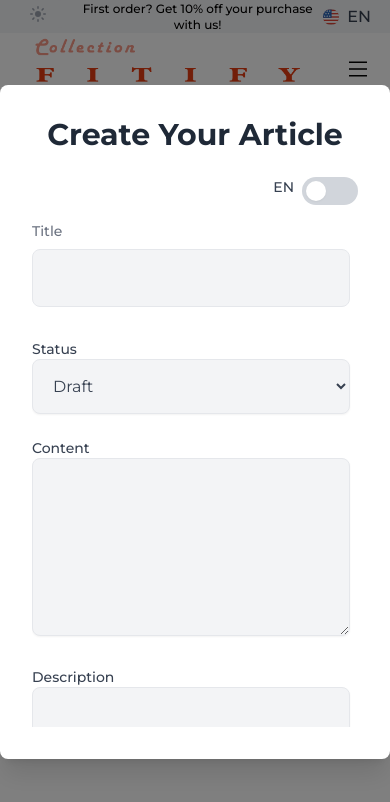
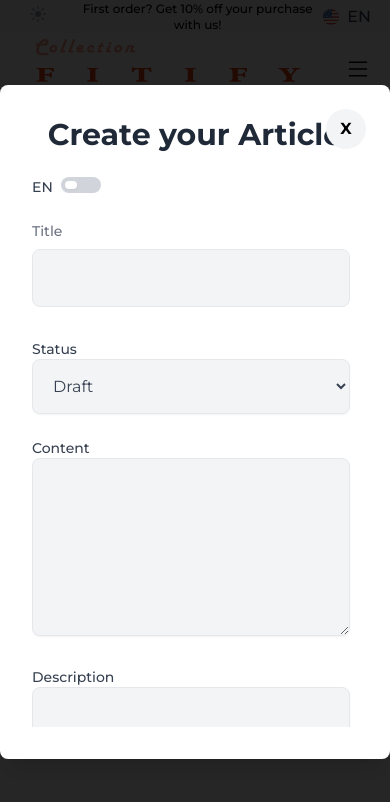
Before and after one commit to khatias/fitfy, a Next.js app: page /en/blog/create in a window 390 px wide. Shown: the top 802 px of the page. Built offline with nearby package versions, Linux system fonts and the light colour scheme; no server answers; the database is empty.

Commit message:
Update blog and create-blog pages: added styles and translations

```diff
--- a/messages/en.json
+++ b/messages/en.json
@@ -147,7 +147,20 @@
     "description": "description",
     "save_changes": "save changes",
     "upload_image": " upload photo",
-    "content": "content"
+    "content": "content",
+    "addyourblog": "Add your blog",
+    "searchblogs": "Search blog...",
+    "author": "Author",
+    "createYourArticle": "Create your Article",
+    "titleForm": "title",
+    "status": "Status",
+    "contentForm": "content",
+    "image": "Image",
+    "saveBlog": "Save Blog",
+    "chooseFile": "choose an image",
+    "draft": "Draft",
+    "published": "Published",
+  "successMessage":  "Blog created successfully"
   },
   "Cart": {
     "CartIsEmpty": "Your cart is empty. Add some products to it!",
--- a/messages/ka.json
+++ b/messages/ka.json
@@ -146,7 +146,20 @@
     "description": "აღწერა",
     "save_changes": "შეინახე ცვლიელება",
     "upload_image": "ატვირთე ფოტო",
-    "content": "კონტენტი"
+    "content": "კონტენტი",
+    "addyourblog": "დაამატე შენი ბლოგი",
+    "searchblogs": "მოძებნე ბლოგი...",
+    "author": "ავტორი",
+    "createYourArticle": "შექმენი შენი ბლოგი",
+    "titleForm": "სათაური",
+    "status": "სტატუსი",
+    "contentForm": "კონტენტი",
+    "image": "ფოტო",
+    "saveBlog": "შეინახე ბლოგი",
+    "chooseFile": "აირჩიე ფოტო",
+    "draft": "დრაფტი",
+    "published": "გამოსაქვეყნებელი",
+"successMessage":"ბლოგი წარმატებით დაემატა"
   },
   "Cart": {
     "CartIsEmpty": "თქვენი კალათა ცარიელია , დაამატე პროდუქტი",
--- a/src/components/blogs/BlogPostDetails.tsx
+++ b/src/components/blogs/BlogPostDetails.tsx
@@ -2,8 +2,9 @@
 import React from "react";
 import Image from "next/image";
 import { BlogPostType } from "@/types/blog";
+import { useTranslations } from "next-intl";
+import { usePathname } from "next/navigation";
 
-import { usePathname } from "next/navigation";
 interface BlogPostDetailsProps {
   blogPost: BlogPostType;
 }
@@ -11,6 +12,7 @@ interface BlogPostDetailsProps {
 const BlogPostDetails: React.FC<BlogPostDetailsProps> = ({ blogPost }) => {
   const pathname = usePathname();
   const currentLocale = pathname.split("/")[1];
+  const t = useTranslations("Blog");
   const getLocalizedText = (enText: string, kaText: string = "") => {
     return currentLocale === "en" ? enText : kaText;
   };
@@ -20,7 +22,10 @@ const BlogPostDetails: React.FC<BlogPostDetailsProps> = ({ blogPost }) => {
         {getLocalizedText(blogPost.title_en || "", blogPost.title_ka || "")}
       </h1>
       <p className="text-gray-600 dark:text-gray-400 mb-6">
-      {getLocalizedText(blogPost.description_en || "", blogPost.description_ka || "")}
+        {getLocalizedText(
+          blogPost.description_en || "",
+          blogPost.description_ka || ""
+        )}
       </p>
 
       {blogPost.featured_image && (
@@ -61,7 +66,9 @@ const BlogPostDetails: React.FC<BlogPostDetailsProps> = ({ blogPost }) => {
           <p className="text-gray-700 dark:text-gray-200 font-medium">
             {blogPost.first_name || "Unknown"} {blogPost.last_name || ""}
           </p>
-          <p className="text-gray-500 dark:text-gray-400 text-sm">Author</p>
+          <p className="text-gray-500 dark:text-gray-400 text-sm">
+            {t("author")}
+          </p>
         </div>
       </div>
     </div>
--- a/src/components/blogs/CreateBlogForm.tsx
+++ b/src/components/blogs/CreateBlogForm.tsx
@@ -2,8 +2,11 @@
 import React, { useState } from "react";
 import { uploadFile } from "@/utils/files/uploadFile";
 import { createBlog } from "@/utils/blogs/blogCreator";
+import { useTranslations } from "next-intl";
 import Input from "../inputs/Input";
 import Image from "next/image";
+import { Link } from "@/i18n/routing";
+import FormLanguageToggle from "../toggle/FormLanguageToggle";
 
 export function CreateBlogForm() {
   const [formData, setFormData] = useState({
@@ -16,7 +19,7 @@ export function CreateBlogForm() {
     status: "Draft",
     featured_image: null as File | string | null,
   });
-
+  const t = useTranslations("Blog");
   const [errors, setErrors] = useState<{ [key: string]: string }>({});
   const [showGeorgian, setShowGeorgian] = useState(false);
   const [successMessage, setSuccessMessage] = useState("");
@@ -87,7 +90,7 @@ export function CreateBlogForm() {
     try {
       const response = await createBlog(formDataToSubmit);
       if (response?.success) {
-        setSuccessMessage("Blog created successfully!");
+        setSuccessMessage(t("successMessage"));
         setTimeout(() => {
           setSuccessMessage("");
         }, 5000);
@@ -100,32 +103,27 @@ export function CreateBlogForm() {
   };
 
   return (
-    <div className="flex justify-center items-center fixed inset-0 z-50 bg-black bg-opacity-50 overflow-y-auto">
-      <div className="bg-white dark:bg-gray-800 p-8 rounded-lg w-full max-w-3xl shadow-xl max-h-[90vh] overflow-y-auto">
+    <div className="flex  justify-center items-center fixed inset-0 z-50 bg-black bg-opacity-85 overflow-y-auto ">
+      <div className="bg-white relative dark:bg-gray-800 p-8 rounded-lg w-full max-w-3xl shadow-xl max-h-[90vh] overflow-y-auto">
         <h2 className="text-3xl font-bold text-gray-800 dark:text-white text-center pb-6">
-          Create Your Article
+          {t("createYourArticle")}
         </h2>
-
-        <div className="flex justify-end mb-4">
-          <label className="text-sm font-medium text-gray-700 dark:text-gray-300 mr-2">
-            {showGeorgian ? "KA" : "EN"}
-          </label>
-          <button
-            type="button"
-            onClick={() => setShowGeorgian(!showGeorgian)}
-            className={`w-14 h-7 rounded-full relative transition duration-300 ${
-              showGeorgian ? "bg-red-500" : "bg-gray-300"
-            }`}
+        <div className="flex justify-between pb-4 items-center">
+          <FormLanguageToggle
+            showGeorgian={showGeorgian}
+            setShowGeorgian={setShowGeorgian}
+          />
+          <Link
+            href="/blog"
+            className="inline-flex absolute top-6 right-6 items-center justify-center w-10 h-10 bg-gray-100 hover:bg-gray-300 rounded-full transition duration-300 ease-in-out"
           >
-            <div
-              className={`absolute w-5 h-5 rounded-full bg-white shadow-sm left-1 top-1 transition duration-300 ${
-                showGeorgian ? "translate-x-7" : ""
-              }`}
-            />
-          </button>
+            <span className="text-black font-bold">X</span>
+          </Link>
         </div>
-
-        <form onSubmit={handleSubmit} className="space-y-6 overflow-y-auto max-h-[60vh] scroll-auto pr-2">
+        <form
+          onSubmit={handleSubmit}
+          className="space-y-6 overflow-y-auto max-h-[60vh] scroll-auto pr-2"
+        >
           <div className="grid grid-cols-1 sm:grid-cols-2 gap-6 items-center">
             <div>
               <Input
@@ -139,7 +137,7 @@ export function CreateBlogForm() {
             </div>
             <div className="mt-2">
               <label className="block text-sm font-medium text-gray-700 dark:text-gray-300">
-                Status
+                {t("status")}
               </label>
               <select
                 name="status"
@@ -147,12 +145,11 @@ export function CreateBlogForm() {
                 onChange={handleSelectChange}
                 className="w-full p-4 border rounded-lg shadow-sm bg-gray-100 dark:bg-gray-700  text-gray-700 dark:text-gray-300 focus:ring-indigo-500 dark:border-gray-600"
               >
-                <option value="Draft">Draft</option>
-                <option value="Published">Published</option>
+                <option value="Draft"> {t("draft")}</option>
+                <option value="Published"> {t("published")}</option>
               </select>
             </div>
           </div>
-
           <div>
             <label className="block text-sm font-medium text-gray-700 dark:text-gray-300">
               {showGeorgian ? "კონტენტი" : "Content"}
@@ -177,7 +174,9 @@ export function CreateBlogForm() {
             </label>
             <textarea
               name={showGeorgian ? "description_ka" : "description_en"}
-              value={showGeorgian ? formData.description_ka : formData.description_en}
+              value={
+                showGeorgian ? formData.description_ka : formData.description_en
+              }
               onChange={handleInputChange}
               className="w-full p-4 border rounded-lg shadow-sm bg-gray-100 dark:bg-gray-700 text-gray-700 dark:text-gray-300 focus:ring-indigo-500 dark:border-gray-600"
             />
@@ -188,13 +187,12 @@ export function CreateBlogForm() {
             )}
           </div>
 
-          {/* Image Upload */}
           <div>
             <label
               htmlFor="image"
               className="block text-sm font-medium text-gray-700 dark:text-gray-300"
             >
-              Image
+              {t("chooseFile")}
             </label>
             <div className="mt-2 flex items-center">
               <label
@@ -214,7 +212,7 @@ export function CreateBlogForm() {
                   />
                 </svg>
                 <span className="text-sm font-medium text-gray-700 dark:text-gray-300">
-                  Choose a file
+                  {t("chooseFile")}
                 </span>
                 <input
                   type="file"
@@ -231,7 +229,11 @@ export function CreateBlogForm() {
           {formData.featured_image && (
             <div className="mt-4">
               <Image
-                src={typeof formData.featured_image === "string" ? formData.featured_image : ""}
+                src={
+                  typeof formData.featured_image === "string"
+                    ? formData.featured_image
+                    : ""
+                }
                 alt="Featured Image"
                 width={500}
                 height={300}
@@ -251,7 +253,7 @@ export function CreateBlogForm() {
               type="submit"
               className="w-full sm:w-auto py-3 px-6 bg-customRed text-white font-medium rounded-lg shadow-sm hover:bg-red-700 focus:outline-none focus:ring-2 focus:ring-red-300 transition duration-300"
             >
-              Save Blog
+              {t("saveBlog")}
             </button>
           </div>
         </form>
```
Also changed, not shown: src/app/[locale]/blog/page.tsx (+22 -13 lines).
